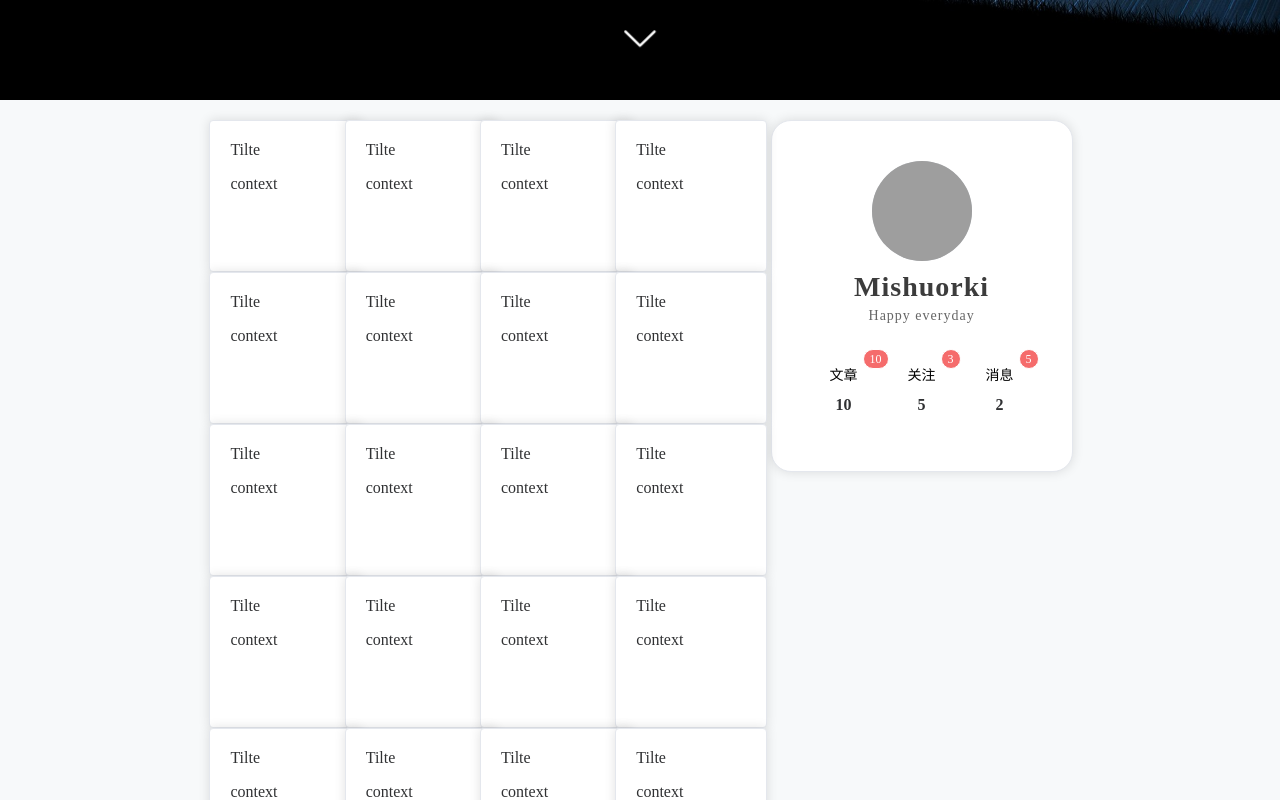
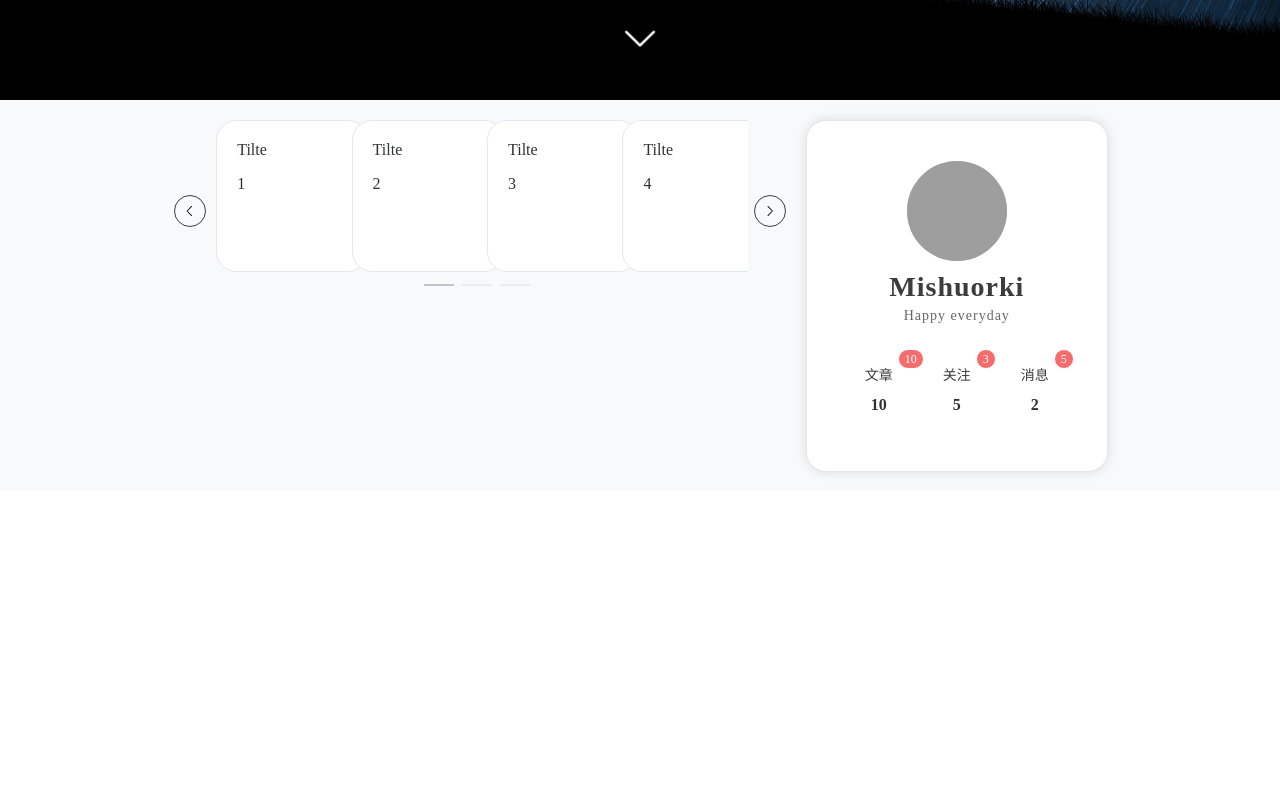
Before and after one commit to Chinghsaing/demo-Blog, a Vue app: page /#/ in a window 1280 px wide. Shown: the part 700-1500 px from the top of the page. After the commit the page ends 1190 px from the top, so only its background shows below. Built offline with nearby package versions, Linux system fonts and the light colour scheme; grey boxes are pictures that could not be loaded.

Commit message:
开发第五天 完成个人信息卡样式以及资讯卡轮播组件

```diff
--- a/src/components/NavBar.vue
+++ b/src/components/NavBar.vue
@@ -65,7 +65,7 @@ const data: dataType = reactive({
 
     .logo-box {
         .publicWH(fit-content, fit-content);
-        color: @defult;
+        color: @defaultFont;
         display: flex;
         align-items: center;
 
@@ -85,12 +85,12 @@ const data: dataType = reactive({
             .publicMP(0 0 0 12px, 1px 6px);
 
             &:hover {
-                background-color: @defultBG;
-                border-bottom: 4px solid @defult;
+                background-color: @defaultCR;
+                border-bottom: 4px solid @defaultFont;
             }
 
             &:active {
-                background-color: @defultBG;
+                background-color: @defaultCR;
             }
         }
     }
--- /dev/null
+++ b/src/components/NewsCard.vue
@@ -0,0 +1,134 @@
+<template>
+    <div class="container">
+        <div class="arrowboth">
+            <el-button type="primary" size="default" @click="btnnext()" :icon="ArrowLeft" circle color="#F7F9FA"
+                style="--el-button-border-color:#3c3c3c;--el-button-hover-bg-color:transparent;--el-button-hover-border-color:#3c3c3c"></el-button>
+        </div>
+
+        <div class="newscard">
+            <el-carousel height="151.6px" direction="horizontal" :initial-index="0" :autoplay="false" :interval="3000"
+                :loop="true" trigger="hover" indicator-position="outside" arrow="never" ref="focus">
+                <el-carousel-item v-for="mainitem in newslist" :key="mainitem.key">
+                    <div>
+                        <el-row :gutter="20" type="flex"
+                            style="flex-wrap: nowrap;margin: 0;padding: 0;position: relative;left: 0;">
+                            <el-col v-for="item in newslist[mainitem.key].list" :key="item.id" :span="6" :offset="0">
+                                <el-card shadow="hover" :body-style="{ padding: '20px' }">
+                                    <div>
+                                        <span>Tilte</span>
+                                    </div>
+                                    <p>{{ item.text }}</p>
+                                </el-card>
+                            </el-col>
+                        </el-row>
+                    </div>
+                </el-carousel-item>
+            </el-carousel>
+
+        </div>
+
+        <div class="arrowboth" style="margin-left: 6px;">
+            <el-button type="primary" size="default" @click="btnnext('right')" :icon="ArrowRight" circle color="#F7F9FA"
+                style="--el-button-border-color:#3c3c3c;--el-button-hover-bg-color:transparent;--el-button-hover-border-color:#3c3c3c"></el-button>
+        </div>
+    </div>
+
+</template>
+
+<script setup lang="ts">
+import { ref } from 'vue'
+import { ArrowLeft, ArrowRight } from '@element-plus/icons-vue'
+
+const newslist = [
+    {
+        key: 0,
+        list: [
+            {
+                id: 1,
+                text: 1,
+            },
+            {
+                id: 2,
+                text: 2,
+            },
+            {
+                id: 3,
+                text: 3,
+            },
+            {
+                id: 4,
+                text: 4,
+            }
+        ]
+    },
+    {
+        key: 1,
+        list: [
+            {
+                id: 1,
+                text: 5,
+            },
+            {
+                id: 2,
+                text: 6,
+            },
+            {
+                id: 3,
+                text: 7,
+            },
+            {
+                id: 4,
+                text: 8,
+            }
+        ]
+    },
+    {
+        key: 2,
+        list: [
+            {
+                id: 1,
+                text: 6,
+            },
+            {
+                id: 2,
+                text: 6,
+            },
+            {
+                id: 3,
+                text: 7,
+            },
+            {
+                id: 4,
+                text: 8,
+            }
+        ]
+    }
+]
+let focus = ref()
+console.log(focus.value);
+function btnnext(val?: string) {
+    if (val === 'right') {
+        focus.value.next()
+    } else {
+        focus.value.prev()
+    }
+}
+
+</script>
+
+<style scoped lang="less">
+.container {
+    .publicFlex(center, none, none);
+
+    .newscard {
+        .publicWH(100%, 100%);
+        overflow: hidden;
+
+        .el-card {
+            .publicWH(150px, 150px);
+            border-radius: 20px;
+        }
+    }
+
+}
+</style>
--- a/src/components/SmallCard.vue
+++ /dev/null
@@ -1,88 +0,0 @@
-<template>
-    <div class="smallcard-container">
-        <el-row :gutter="0" type="flex" style="flex-wrap: wrap;">
-            <el-col v-for="item in news" :key="item.id" :span="6" :offset="0" >
-                <el-card shadow="always" :body-style="{ padding: '20px' }">
-                    <div>
-                        <span>Tilte</span>
-                    </div>
-                    <p>context</p>
-                </el-card>
-            </el-col>
-            <el-col v-for="item in news" :key="item.id" :span="6" :offset="0">
-                <el-card shadow="always" :body-style="{ padding: '20px' }">
-                    <div>
-                        <span>Tilte</span>
-                    </div>
-                    <p>context</p>
-                </el-card>
-            </el-col>
-            <el-col v-for="item in news" :key="item.id" :span="6" :offset="0">
-                <el-card shadow="always" :body-style="{ padding: '20px' }">
-                    <div>
-                        <span>Tilte</span>
-                    </div>
-                    <p>context</p>
-                </el-card>
-            </el-col>
-            <el-col v-for="item in news" :key="item.id" :span="6" :offset="0">
-                <el-card shadow="always" :body-style="{ padding: '20px' }">
-                    <div>
-                        <span>Tilte</span>
-                    </div>
-                    <p>context</p>
-                </el-card>
-            </el-col>
-            <el-col v-for="item in news" :key="item.id" :span="6" :offset="0">
-                <el-card shadow="always" :body-style="{ padding: '20px' }">
-                    <div>
-                        <span>Tilte</span>
-                    </div>
-                    <p>context</p>
-                </el-card>
-            </el-col>
-            <el-col v-for="item in news" :key="item.id" :span="6" :offset="0">
-                <el-card shadow="always" :body-style="{ padding: '20px' }">
-                    <div>
-                        <span>Tilte</span>
-                    </div>
-                    <p>context</p>
-                </el-card>
-            </el-col>
-        </el-row>
-    </div>
-
-
-</template>
-
-<script setup lang="ts">
-const news = [
-    {
-        id: 1,
-        text: 666,
-    },
-    {
-        id: 2,
-        text: 777,
-    },
-    {
-        id: 3,
-        text: 777,
-    },
-    {
-        id: 4,
-        text: 777,
-    },
-]
-</script>
-
-<style scoped lang="less">
-.smallcard-container{
-    .publicWH(55%,auto);
-
-    .el-card {
-    .publicWH(150px, 150px)
-}
-}
-
-</style>
--- a/src/components/TextAmt.vue
+++ b/src/components/TextAmt.vue
@@ -131,7 +131,7 @@ onMounted(() => {
             position: relative;
 
             .cut {
-                color: @defult;
+                color: @defaultFont;
             }
 
             .typer-cursor {
@@ -139,7 +139,7 @@ onMounted(() => {
                 .publicWH(3px, 100%);
                 top: 0;
                 right: -10px;
-                background-color: @defult;
+                background-color: @defaultFont;
                 animation: flash 1.5s linear infinite;
             }
         }
--- a/src/components/UserInfoCard.vue
+++ b/src/components/UserInfoCard.vue
@@ -1,5 +1,5 @@
 <template>
-    <div class="infocard-container">
+    <div class="userinfocard">
         <el-card shadow="always" :body-style="{ padding: '20px' }" style="border-radius: 20px;">
             <div class="main-container">
                 <el-avatar icon="el-icon-user-solid" size="large" shape="circle" :src="img" fit="fill"></el-avatar>
@@ -42,7 +42,7 @@ const img = new URL(`@/assets/images/userIcon.gif`, import.meta.url).href
 
 <style scoped lang="less">
 .el-card {
-    background-color: @defult;
+    background-color: @defaultFont;
     .publicWH(300px, 350px);
 
     .main-container {
@@ -70,12 +70,12 @@ const img = new URL(`@/assets/images/userIcon.gif`, import.meta.url).href
             .publicMP(10px 10px, 0px);
 
             .el-button {
-                color: black;
+                color: @pfontColor;
                 border: none;
                 transition: all .5s ease;
 
                 &:hover {
-                    background-color: #e4e4e4;
+                    background-color: @defaultHv;
                 }
             }
 
--- a/src/style/GobalStyle.less
+++ b/src/style/GobalStyle.less
@@ -1,8 +1,16 @@
 //公共颜色
-@defult: #fff;
-@defultBG: transparent;
+//  //默认字体颜色
+@defaultFont: #fff;
+//  //默认透明颜色
+@defaultCR: transparent;
+// //默认背景颜色
+@defaultBG:#F7F9FA;
+// //默认黑色字体颜色 主
+// //默认黑色字体颜色 次
 @pfontColor:#3c3c3c;
 @sfontColor:#666666;
+
+@defaultHv:#e4e4e4;
 
 //公共样式
 .publicWH(@w, @h) {
--- a/src/views/home.vue
+++ b/src/views/home.vue
@@ -20,8 +20,9 @@
     </div>
     <div class="main-container-2">
         <div class="card-container">
-            <SmallCard></SmallCard>
-
+            <div class="newscard-container">
+                <NewsCard></NewsCard>
+            </div>
             <div class="userinfocard-container">
                 <UserInfoCard class="UserInfoCard" :style="fixed == true ? 'position: fixed;top: 0;' : ''">
                 </UserInfoCard>
@@ -35,7 +36,7 @@
 <script setup lang="ts" >
 import NavBar from '@/components/NavBar.vue'
 import TextAmt from '@/components/TextAmt.vue'
-import SmallCard from '@/components/SmallCard.vue'
+import NewsCard from '@/components/NewsCard.vue'
 import UserInfoCard from '@/components/UserInfoCard.vue'
 import { useStore } from '@/store/HomeState'
 import UseScroll from '@/hooks/UseScroll'
@@ -82,7 +83,7 @@ const fixed = UseScroll()
 
                     h1 {
                         .publicMP(0, 0);
-                        color: @defult;
+                        color: @defaultFont;
                         font-size: 2.5em;
                     }
                 }
@@ -103,8 +104,8 @@ const fixed = UseScroll()
     .publicFlex(none, none, none);
     box-sizing: border-box;
     .publicWH(100%, auto);
-    .publicMP(0, 0 10% 0 10%);
-    background-color: #F7F9FA;
+    .publicMP(0, 0 5% 0 5%);
+    background-color: @defaultBG;
 
     .card-container {
         position: relative;
@@ -112,9 +113,13 @@ const fixed = UseScroll()
         .publicWH(100%, auto);
         .publicMP(20px, none);
 
+        .newscard-container{
+            .publicWH(55%, 151.6px);
+        }
         .userinfocard-container {
             .publicWH(300px, 350px);
-            .publicMP(0 0 0 20px, 0)
+            .publicMP(0 0 0 20px, 0);
+
         }
     }
 }
```
Also changed, not shown: src/store/NewsState.ts (added), 1 other file (tests, documents, lock files or other folders).
